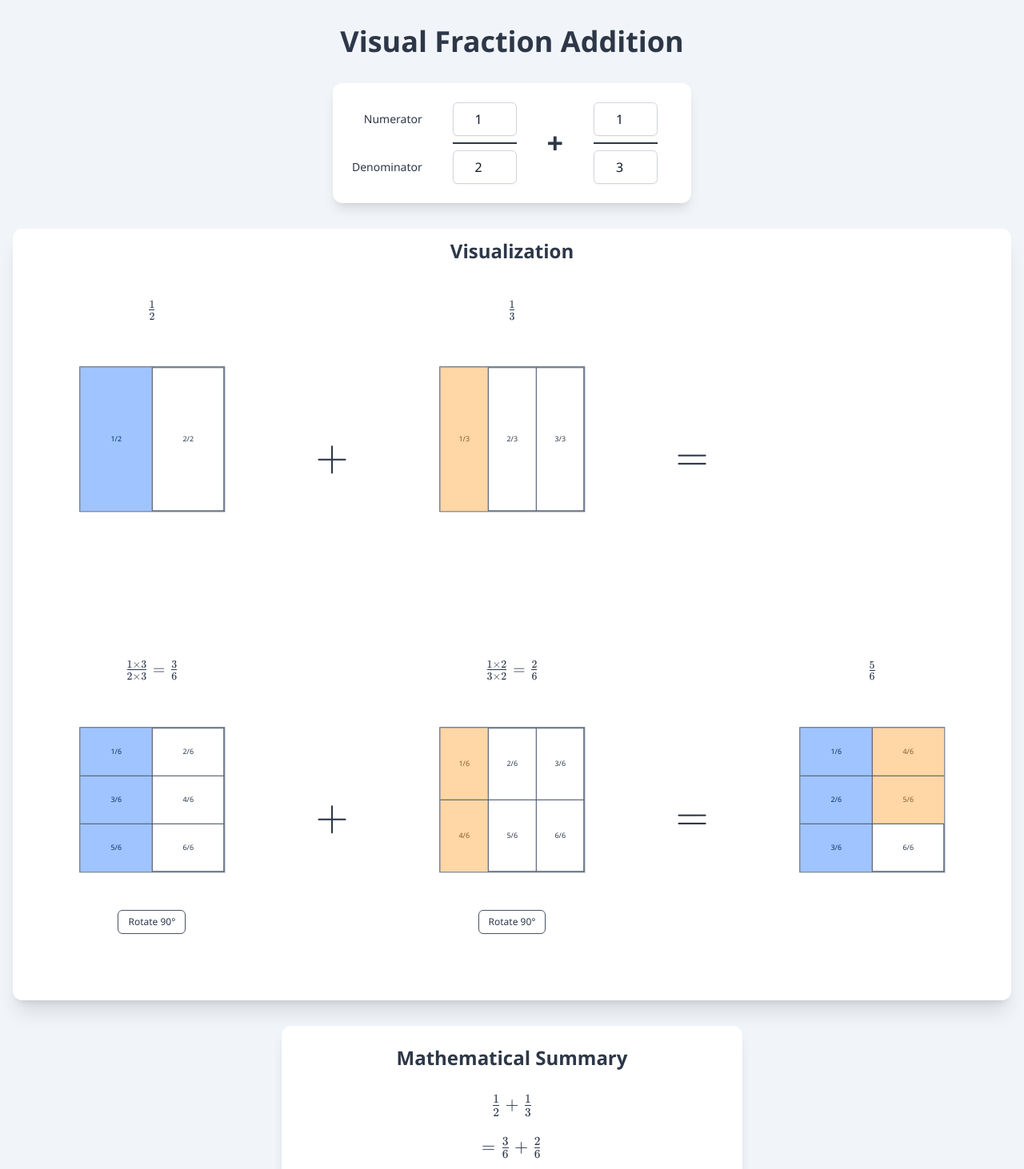
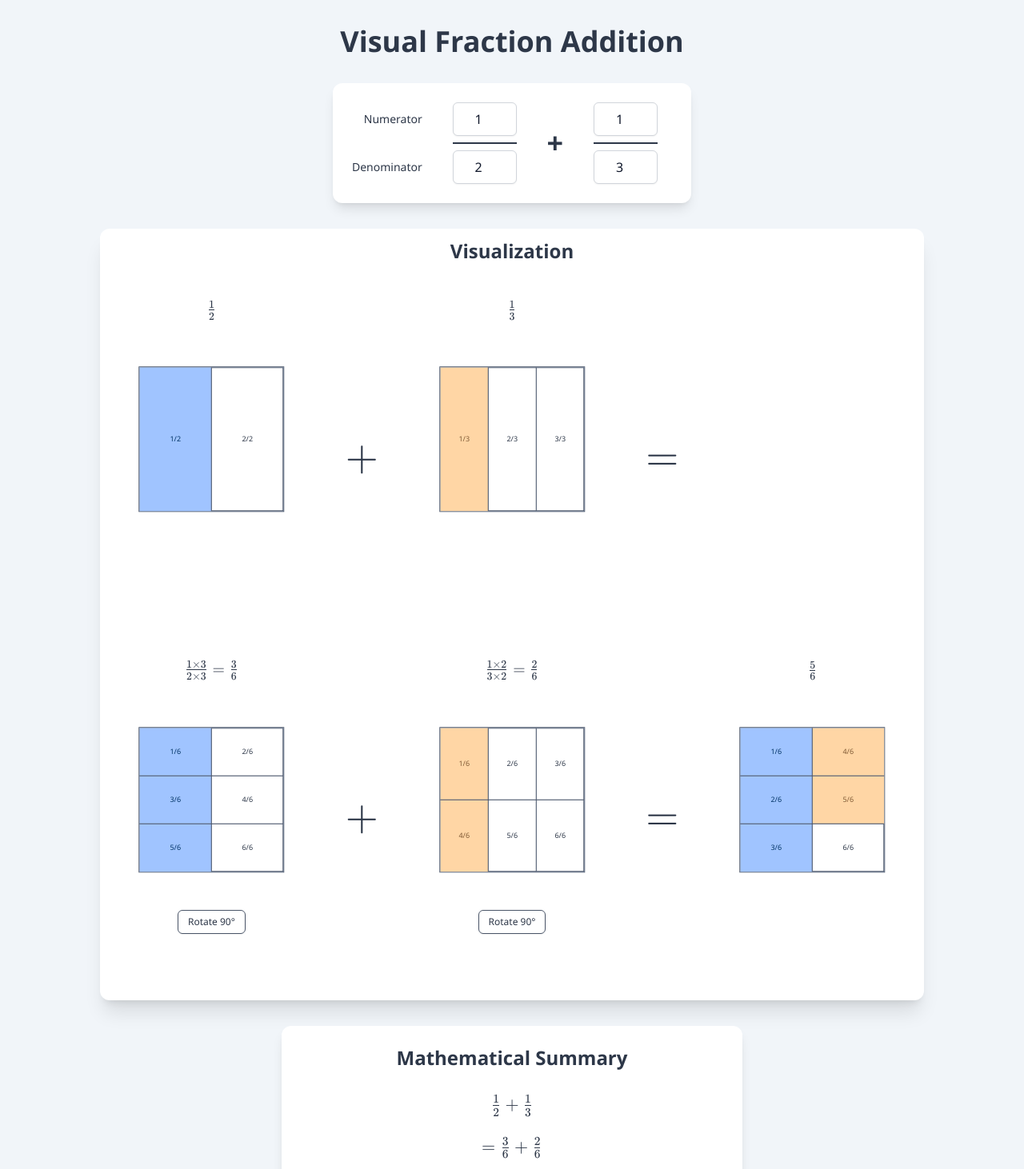
Before and after one commit to RupertLinacre/fraction_addition_visualisation, a React (Vite) app: page / in a window 1280 px wide. Shown: the top 1462 px of the page at 80% size. Built offline with nearby package versions, Linux system fonts and the light colour scheme.

Commit message:
Refactor layout and styling in VisualizationSection component for improved readability and consistency

```diff
--- a/components/VisualizationSection.tsx
+++ b/components/VisualizationSection.tsx
@@ -8,7 +8,7 @@ import KatexDisplay from './KatexDisplay';
 const DIAGONAL_SIDE = Math.hypot(SQUARE_SIDE, SQUARE_SIDE);
 
 const OperatorDisplay: React.FC<{ symbol: string }> = ({ symbol }) => (
-  <div className={`flex items-center justify-center px-1 sm:px-2`} style={{ height: `${DIAGONAL_SIDE}px`}}>
+  <div className={`flex items-center justify-center px-1 sm:px-2`} style={{ height: `${DIAGONAL_SIDE}px` }}>
     <KatexDisplay latex={symbol} className={`text-3xl sm:text-5xl font-bold text-[${TEXT_COLOR_DARK}]`} />
   </div>
 );
@@ -158,12 +158,12 @@ export const VisualizationSection: React.FC<VisualizationSectionProps> = ({ calc
   };
 
   return (
-    <div className="w-full mx-auto mt-8 p-1 sm:p-3 bg-white rounded-xl shadow-xl">
+    <div className="max-w-fit mx-auto mt-8 p-1 sm:p-3 bg-white rounded-xl shadow-xl">
       <h2 className={`text-2xl font-semibold text-center mb-6 text-[${TEXT_COLOR_DARK}]`}>Visualization</h2>
 
       <div className="flex flex-col items-center space-y-2 sm:space-y-4">
         {/* Top Row of Visuals - Initial Fractions */}
-        <div className="flex flex-row items-center justify-around w-full">
+        <div className="flex flex-row items-center justify-center w-auto gap-x-4 sm:gap-x-8">
           <VisualUnit
             topLabelLatex={fracToLatex(f1.num, f1.den)}
             visualProps={f1aVisualProps}
@@ -174,11 +174,11 @@ export const VisualizationSection: React.FC<VisualizationSectionProps> = ({ calc
             visualProps={f2aVisualProps}
           />
           <OperatorDisplay symbol="=" />
-          <VisualUnit isPlaceholder={true} visualProps={{idSuffix:"sumplaceholder-top", cols:1, rows:1, shadingSegments:[]}}/>
+          <VisualUnit isPlaceholder={true} visualProps={{ idSuffix: "sumplaceholder-top", cols: 1, rows: 1, shadingSegments: [] }} />
         </div>
 
         {/* Bottom Row of Visuals - Transformed Fractions and Sum */}
-        <div className="flex flex-row items-center justify-around w-full">
+        <div className="flex flex-row items-center justify-center w-auto gap-x-4 sm:gap-x-8">
           <VisualUnit
             topLabelLatex={`\\frac{${f1.num} \\times ${f2.den}}{${f1.den} \\times ${f2.den}} = ${fracToLatex(f1TransformedNum, commonDenominator)}`}
             visualProps={f1bVisualProps}
```
